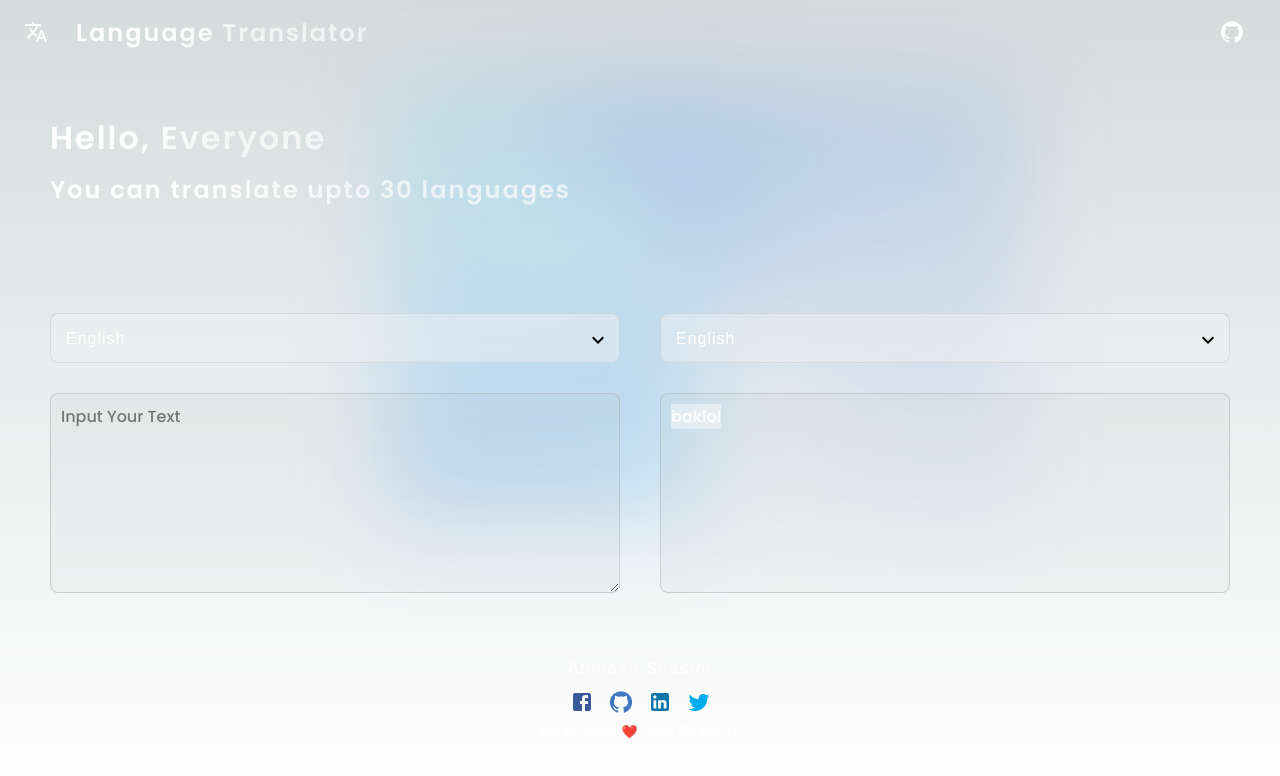
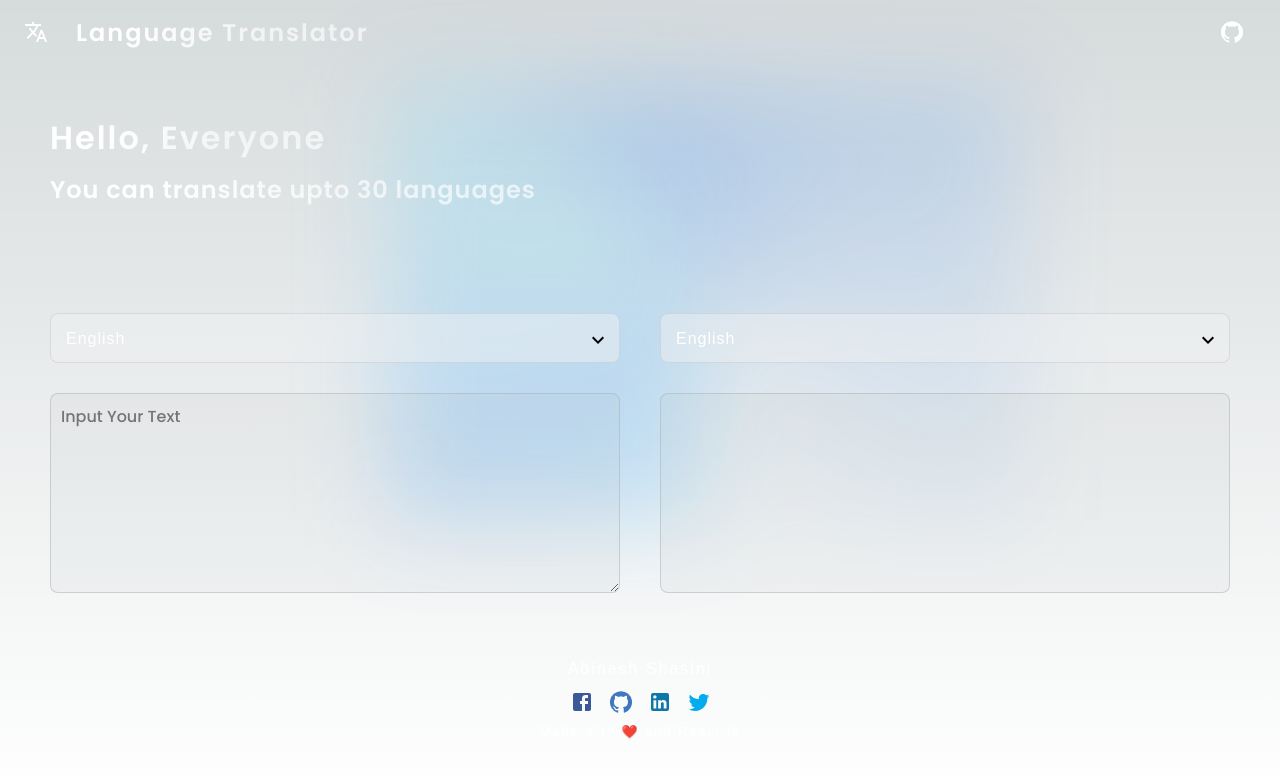
Before and after one commit to Abinashshasini/LanguageTranslatorV2, a Next.js app: page / in a window 1280 px wide. Shown: the top 776 px of the page. Built offline with nearby package versions, Linux system fonts and the light colour scheme.

Commit message:
Added API call for translation

```diff
--- a/package.json
+++ b/package.json
@@ -13,12 +13,15 @@
     "@emotion/styled": "^11.10.6",
     "@mui/icons-material": "^5.11.16",
     "@mui/material": "^5.12.0",
+    "@types/lodash.debounce": "^4.0.7",
     "@types/node": "18.15.11",
     "@types/react": "18.0.35",
     "@types/react-dom": "18.0.11",
     "eslint": "8.38.0",
     "eslint-config-next": "13.3.0",
+    "framer-motion": "^10.12.2",
     "ibm-watson": "^8.0.0",
+    "lodash.debounce": "^4.0.8",
     "next": "13.3.0",
     "react": "18.2.0",
     "react-dom": "18.2.0",
--- a/src/app/globals.css
+++ b/src/app/globals.css
@@ -167,7 +167,7 @@ a {
   -webkit-text-fill-color: transparent;
   margin-bottom: 16px;
   text-align: left;
-  letter-spacing: 2px;
+  letter-spacing: 1px;
 }
 
 @media screen and (max-width: 600px) {
--- a/src/app/page.module.css
+++ b/src/app/page.module.css
@@ -1,11 +1,5 @@
 .main {
   min-height: 100vh;
-  /* background-image: linear-gradient(
-      to right,
-      rgba(0, 0, 0, 0.75) 0%,
-      rgba(0, 0, 0, 0.75) 100%
-    ),
-    url('../assets/hero.jpg'); */
   background-repeat: no-repeat;
   background-size: cover;
   background-position: center;
@@ -27,230 +21,9 @@
 
 @media screen and (max-width: 800px) {
   .main::after {
-    left: 30%;
-    width: 340px;
+    left: 23%;
+    width: 300px;
     height: 240px;
     top: 10%;
   }
 }
-
-/* .description {
-  display: inherit;
-  justify-content: inherit;
-  align-items: inherit;
-  font-size: 0.85rem;
-  max-width: var(--max-width);
-  width: 100%;
-  z-index: 2;
-  font-family: var(--font-mono);
-}
-
-.description a {
-  display: flex;
-  justify-content: center;
-  align-items: center;
-  gap: 0.5rem;
-}
-
-.description p {
-  position: relative;
-  margin: 0;
-  padding: 1rem;
-  background-color: rgba(var(--callout-rgb), 0.5);
-  border: 1px solid rgba(var(--callout-border-rgb), 0.3);
-  border-radius: var(--border-radius);
-}
-
-.code {
-  font-weight: 700;
-  font-family: var(--font-mono);
-}
-
-.grid {
-  display: grid;
-  grid-template-columns: repeat(4, minmax(25%, auto));
-  width: var(--max-width);
-  max-width: 100%;
-}
-
-.card {
-  padding: 1rem 1.2rem;
-  border-radius: var(--border-radius);
-  background: rgba(var(--card-rgb), 0);
-  border: 1px solid rgba(var(--card-border-rgb), 0);
-  transition: background 200ms, border 200ms;
-}
-
-.card span {
-  display: inline-block;
-  transition: transform 200ms;
-}
-
-.card h2 {
-  font-weight: 600;
-  margin-bottom: 0.7rem;
-}
-
-.card p {
-  margin: 0;
-  opacity: 0.6;
-  font-size: 0.9rem;
-  line-height: 1.5;
-  max-width: 30ch;
-}
-
-.center {
-  display: flex;
-  justify-content: center;
-  align-items: center;
-  position: relative;
-  padding: 4rem 0;
-}
-
-.center::before {
-  background: var(--secondary-glow);
-  border-radius: 50%;
-  width: 480px;
-  height: 360px;
-  margin-left: -400px;
-}
-
-.center::after {
-  background: var(--primary-glow);
-  width: 240px;
-  height: 180px;
-  z-index: -1;
-}
-
-.center::before,
-.center::after {
-  content: '';
-  left: 50%;
-  position: absolute;
-  filter: blur(45px);
-  transform: translateZ(0);
-}
-
-.logo {
-  position: relative;
-} */
-/* Enable hover only on non-touch devices */
-/* @media (hover: hover) and (pointer: fine) {
-  .card:hover {
-    background: rgba(var(--card-rgb), 0.1);
-    border: 1px solid rgba(var(--card-border-rgb), 0.15);
-  }
-
-  .card:hover span {
-    transform: translateX(4px);
-  }
-}
-
-@media (prefers-reduced-motion) {
-  .card:hover span {
-    transform: none;
-  }
-} */
-
-/* Mobile */
-/* @media (max-width: 700px) {
-  .content {
-    padding: 4rem;
-  }
-
-  .grid {
-    grid-template-columns: 1fr;
-    margin-bottom: 120px;
-    max-width: 320px;
-    text-align: center;
-  }
-
-  .card {
-    padding: 1rem 2.5rem;
-  }
-
-  .card h2 {
-    margin-bottom: 0.5rem;
-  }
-
-  .center {
-    padding: 8rem 0 6rem;
-  }
-
-  .center::before {
-    transform: none;
-    height: 300px;
-  }
-
-  .description {
-    font-size: 0.8rem;
-  }
-
-  .description a {
-    padding: 1rem;
-  }
-
-  .description p,
-  .description div {
-    display: flex;
-    justify-content: center;
-    position: fixed;
-    width: 100%;
-  }
-
-  .description p {
-    align-items: center;
-    inset: 0 0 auto;
-    padding: 2rem 1rem 1.4rem;
-    border-radius: 0;
-    border: none;
-    border-bottom: 1px solid rgba(var(--callout-border-rgb), 0.25);
-    background: linear-gradient(
-      to bottom,
-      rgba(var(--background-start-rgb), 1),
-      rgba(var(--callout-rgb), 0.5)
-    );
-    background-clip: padding-box;
-    backdrop-filter: blur(24px);
-  }
-
-  .description div {
-    align-items: flex-end;
-    pointer-events: none;
-    inset: auto 0 0;
-    padding: 2rem;
-    height: 200px;
-    background: linear-gradient(
-      to bottom,
-      transparent 0%,
-      rgb(var(--background-end-rgb)) 40%
-    );
-    z-index: 1;
-  }
-} */
-
-/* Tablet and Smaller Desktop */
-/* @media (min-width: 701px) and (max-width: 1120px) {
-  .grid {
-    grid-template-columns: repeat(2, 50%);
-  }
-}
-
-@media (prefers-color-scheme: dark) {
-  .vercelLogo {
-    filter: invert(1);
-  }
-
-  .logo {
-    filter: invert(1) drop-shadow(0 0 0.3rem #ffffff70);
-  }
-}
-
-@keyframes rotate {
-  from {
-    transform: rotate(360deg);
-  }
-  to {
-    transform: rotate(0deg);
-  }
-} */
--- a/src/app/page.tsx
+++ b/src/app/page.tsx
@@ -1,3 +1,4 @@
+'use client';
 import Header from '@/components/Header';
 import Footer from '@/components/Footer';
 import HeroSection from '@/components/HeroSection';
--- a/src/components/HeroSection.js
+++ b/src/components/HeroSection.js
@@ -1,9 +1,15 @@
+'use client';
+import { motion } from 'framer-motion';
 const HeroSection = () => {
   return (
-    <div className="hedaerText">
+    <motion.div
+      className="hedaerText"
+      whileInView={{ y: [100, 50, 0], opacity: [0, 0, 1] }}
+      transition={{ duration: 0.5 }}
+    >
       <h1>Hello, Everyone</h1>
       <h2>You can translate upto 30 languages</h2>
-    </div>
+    </motion.div>
   );
 };
 
--- a/src/components/TranslationBox.tsx
+++ b/src/components/TranslationBox.tsx
@@ -1,13 +1,49 @@
 'use client';
 import { ChangeEvent, useState } from 'react';
 import KeyboardArrowDownIcon from '@mui/icons-material/KeyboardArrowDown';
+import { motion } from 'framer-motion';
+import handleFetchTranslation from '@/utils/handleFetchData';
+import debounce from 'lodash.debounce';
 import data from '@/utils/languageData';
+
+type Response = {
+  [x: string]: any;
+  status?: number;
+  translation?: string | any;
+};
 
 const TranslationBox: React.FC = () => {
   // * Required states for language selection * //
   const [languageFirst, setLanguageFirst] = useState('en');
   const [languageSecond, setLanguageSecond] = useState('en');
+  const [translation, setTranslation] = useState('');
+  const [loading, setLoading] = useState(false);
   const [inpute, setInpute] = useState('');
+
+  // * Function to fetch translation details * //
+  const handleGetTranslationDetails = async ({
+    translationText,
+    selectedLanguageOne,
+    selectedLanguageTwo,
+  }: {
+    translationText: string;
+    selectedLanguageOne: string;
+    selectedLanguageTwo: string;
+  }) => {
+    try {
+      setLoading(true);
+      const response: Response = (await handleFetchTranslation({
+        text: translationText,
+        modelId: `${selectedLanguageOne}-${selectedLanguageTwo}`,
+      })) as Object;
+      if (response?.status === 1) {
+        setLoading(false);
+        setTranslation(response.translation);
+      }
+    } catch (error) {
+      setLoading(false);
+    }
+  };
 
   // * Function to select the first language * //
   const handleChangeFirst = (e: ChangeEvent<HTMLSelectElement>) => {
@@ -20,21 +56,34 @@ const TranslationBox: React.FC = () => {
     const { value } = e.target;
     setLanguageSecond(value);
     if (!inpute) {
-      //   dispatch(setSnackbar(true, 'error', 'Please inpute some text'));
+      // show error message
     } else {
-      //   dispatch(translationResult(languageFirst, e.target.value, inpute));
+      handleGetTranslationDetails({
+        translationText: inpute,
+        selectedLanguageOne: languageFirst,
+        selectedLanguageTwo: value,
+      });
     }
   };
 
   // * Function to get the input text value * //
-  const handleInputeText = (e: ChangeEvent<HTMLTextAreaElement>) => {
-    setInpute(e.target.value);
-    // dispatch(translationResult(languageFirst, languageSecond, value));
-  };
+  const handleInputeText = debounce((e: ChangeEvent<HTMLTextAreaElement>) => {
+    const { value } = e.target;
+    setInpute(value);
+    handleGetTranslationDetails({
+      translationText: value,
+      selectedLanguageOne: languageFirst,
+      selectedLanguageTwo: languageSecond,
+    });
+  }, 500);
 
   return (
     <div className="wrapper">
-      <div className="select-container">
+      <motion.div
+        className="select-container"
+        whileInView={{ y: [100, 50, 0], opacity: [0, 0, 1] }}
+        transition={{ duration: 0.5 }}
+      >
         <div className="selectCont">
           <select
             name="languageFirst"
@@ -58,8 +107,12 @@ const TranslationBox: React.FC = () => {
           className="textarea"
           onChange={(e) => handleInputeText(e)}
         />
-      </div>
-      <div className="select-container">
+      </motion.div>
+      <motion.div
+        className="select-container"
+        whileInView={{ y: [100, 50, 0], opacity: [0, 0, 1] }}
+        transition={{ duration: 0.5 }}
+      >
         <div className="selectCont">
           <select
             name="languageSecond"
@@ -79,9 +132,9 @@ const TranslationBox: React.FC = () => {
         </div>
 
         <div className="result-box">
-          <p>baklol</p>
+          <p>{translation}</p>
         </div>
-      </div>
+      </motion.div>
     </div>
   );
 };
--- a/src/utils/handleFetchData.ts
+++ b/src/utils/handleFetchData.ts
@@ -16,7 +16,7 @@ export default async function handleFetchTranslation({
         'Content-Type': 'application/json',
       },
     });
-    return response;
+    return await response.json();
   } catch (error) {
     console.error('Whoops! something went wrong', error);
   }
```
Also changed, not shown: 1 other file (tests, documents, lock files or other folders).
